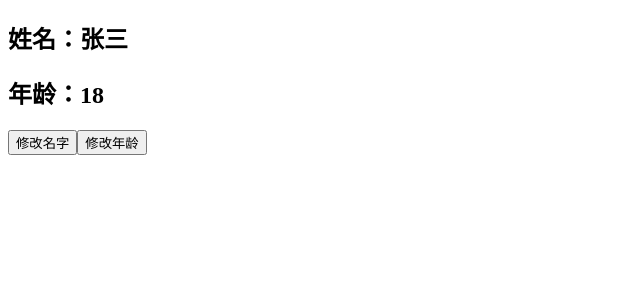
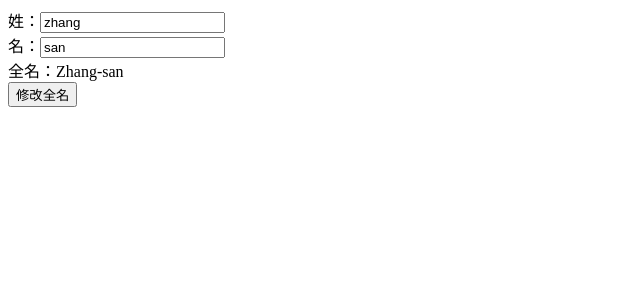
Before and after one commit to recursionBlack/vue3Learn2, a Vue app in the folder hello_vue3/: page / in a window 1280 px wide. Shown: the top 300 px of the page, without its empty margins (0-640 px from the left). Built offline with nearby package versions, Linux system fonts and the light colour scheme; the HTML template or start-up script is replaced by a standard one.

Commit message:
16， 计算属性

```diff
--- a/hello_vue3/src/components/Person.vue
+++ b/hello_vue3/src/components/Person.vue
@@ -1,31 +1,40 @@
 <template>
   <div class="person">
-    <h2>姓名：{{ name }}</h2>
-    <h2>年龄：{{ age }}</h2>
-    <button @click="changeName">修改名字</button>
-    <button @click="changeAge">修改年龄</button>
+    姓：<input type="text" v-model="firstname" /> <br />
+    名：<input type="text" v-model="lastname" /> <br />
+    全名：<span>{{ fullname }}</span> <br />
+    <button @click="changeFullName">修改全名</button>
   </div>
 </template>
 
 <script setup lang="ts">
-import { toRefs, reactive } from 'vue'
+import { ref, computed } from 'vue'
 
-let person = reactive({
-  name: '张三',
-  age: 18,
+let firstname = ref('zhang')
+let lastname = ref('san')
+
+// 计算属性是有缓存的，方法是没缓存的，这就导致了，每次渲染，方法都要重新计算一遍，而计算属性则是直接取缓存，
+// 这么定义计算属性是只读的
+// let fullname = computed(() => {
+//   return firstname.value.slice(0, 1).toUpperCase() + firstname.value.slice(1) + '-' + lastname.value
+// })
+
+// 可以定义成一个可读可写的计算属性
+let fullname = computed({
+  get() {
+    return (
+      firstname.value.slice(0, 1).toUpperCase() + firstname.value.slice(1) + '-' + lastname.value
+    )
+  },
+  set(val) {
+    const [str1, str2] = val.split('-')
+    firstname.value = str1 as string
+    lastname.value = str2 as string
+  },
 })
 
-// 解构式赋值后，每个属性失去了响应式
-// let { name, age } = person
-// toRefs将每个属性都变成响应式对象了
-// 而且，name和person.name是同一个地址，类似于cpp里的引用
-let { name, age } = toRefs(person)
-
-const changeName = () => {
-  name.value = 'zhang-san'
-}
-
-const changeAge = () => {
-  age.value++
+const changeFullName = () => {
+  // 计算属性也是一个响应式对象哦，其变化依赖于所用到的响应式数据
+  fullname.value = 'li-si'
 }
 </script>
```
